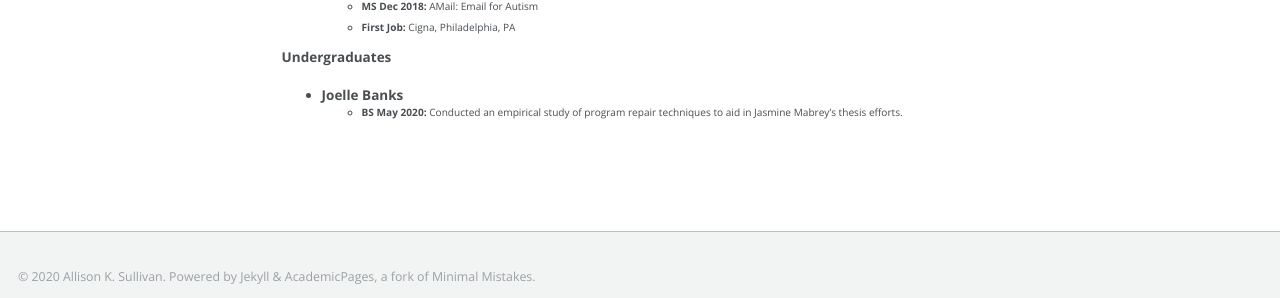
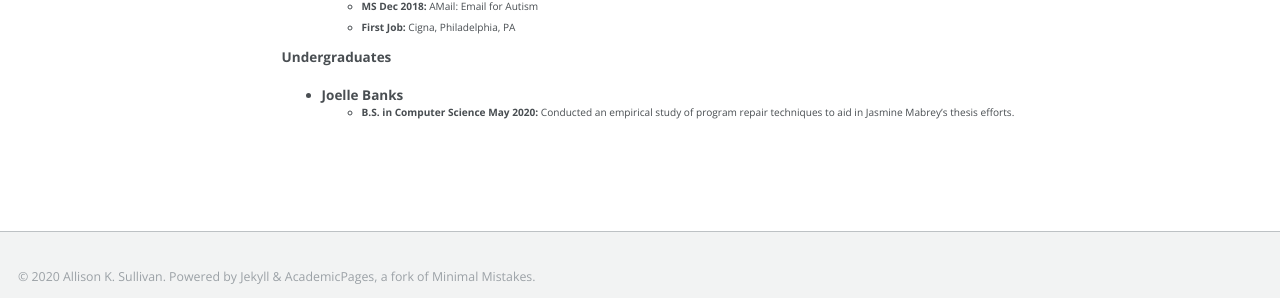
Before and after one commit to Allisonius/allisonius.github.io, a Jekyll site: the page built from _pages/students.md, in a window 1280 px wide and 943 px high. Shown: the part 621-919 px from the top of the window. Built offline with Jekyll 4.4.1, drawn with Linux system fonts in a browser that asks for light colours; some web fonts are replaced.

Commit message:
Update students.md

```diff
--- a/_pages/students.md
+++ b/_pages/students.md
@@ -28,4 +28,4 @@ author_profile: true
 
 **Undergraduates**
 * **Joelle Banks**
-    - **BS May 2020:** Conducted an empirical study of program repair techniques to aid in Jasmine Mabrey's thesis efforts.
+    - **B.S. in Computer Science May 2020:** Conducted an empirical study of program repair techniques to aid in Jasmine Mabrey's thesis efforts.
```
